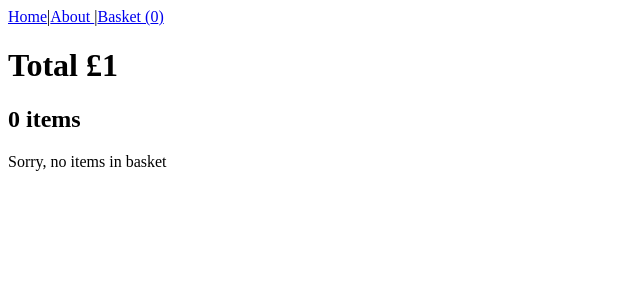
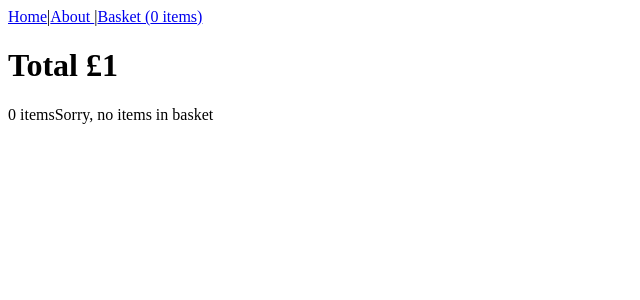
Before and after one commit to black-codher-bootcamp-2022-daly/unit-04-react-assessment-suzi01, a React (Create React App) app: page /basket in a window 1280 px wide. Shown: the top 300 px of the page, without its empty margins (0-640 px from the left). Built offline with nearby package versions, Linux system fonts and the light colour scheme.

Commit message:
Working on basket Tests: Basket component functionality > Displays empty basket

```diff
--- a/src/App.js
+++ b/src/App.js
@@ -7,6 +7,7 @@ import Basket from './components/Basket'
 import Header from './components/Header'
 import ProductList from './components/ProductList'
 import Search from './components/Search'
+import BasketCount from './components/BasketCount';
 
 
 
@@ -32,6 +33,7 @@ function App() {
       // else if((product.trackId === id && product.inBasket === true) || (product.artistId === id && product.inBasket === true)) {
       //   removeFromBasket(id)
       // }
+      return product
     })
 
       console.log(count)
@@ -46,8 +48,10 @@ function App() {
         console.log('product', product)
         console.log('artistId', product.artistId)
         newData.push(product)
-      }}
-      )
+      }
+      return product
+       })
+
     }
 
   function removeFromBasket(id){
@@ -100,7 +104,7 @@ function App() {
     const [term, setTerm] = useState("")
     // console.log("This", books)
     return <>
-            <Header itemCount={basket.length}/>
+            <Header itemCount={<BasketCount basketCount={basket.length} />}/>
             <h2>Welcome to the Bookcase App</h2>
             {/* <Search keyword={keyword} setKeyword={setKeyword} search={search}/> */}
             <Search term={term} setTerm={setTerm} search={search}/>
@@ -113,7 +117,7 @@ function App() {
   function BasketList() {
     // console.log("This", basket)
     return <>
-            <Header itemCount={basket.length}/>
+            <Header itemCount={<BasketCount basketCount={basket.length} />}/>
             {/* {console.log(basket)} */}
             {/* {console.log('count', count)} */}
             { <Basket basket={basket} location='basket' removeFromBasket={removeFromBasket} basketCount={count} basketTotal={total} /> }
--- a/src/components/Basket.js
+++ b/src/components/Basket.js
@@ -7,10 +7,10 @@ const Basket = ({basket, ...props}) => {
   const {location, basketCount, basketTotal, removeFromBasket} = props
   // const { basketTotal} = total
     // console.log('basket', basket)
-    console.log('props',basketTotal)
+    // console.log('props',basketTotal)
     // console.log(total)
   return <>
-    <h1>Total £{basketTotal === 0 ? `0.00` : <BasketTotal basketTotal={basketTotal} />}</h1>
+    <h1>Total £{<BasketTotal basketTotal={basketTotal} />}</h1>
     <BasketCount basketCount={basketCount} />
     {/* <BasketTotal basketTotal={basketTotal} /> */}
     {/* {props.inBasket === true} */}
@@ -18,7 +18,7 @@ const Basket = ({basket, ...props}) => {
     <BasketCount />    */}
     {/* {products.length !== 0 && products.map(product => <Product key={product.id} media={product} addToBasket={props.addToBasket}/>)} */}
     {/* {basket.length ===0 ? 'Sorry, no items in basket' : <Product location="basket" products={basket} />} */}
-    {basket.length ===0 ? 'Sorry, no items in basket' : basket.map(basketItem =>
+    {basket.length === 0 ? 'Sorry, no items in basket' : basket.map(basketItem =>
       <Product location={location} key={basketItem.trackId} item={basketItem} removeFromBasket={removeFromBasket} inBasket={basketItem.inBasket} />
      )}
 
--- a/src/components/BasketCount.js
+++ b/src/components/BasketCount.js
@@ -4,9 +4,9 @@ import React from 'react'
 const BasketCount = (props) => {
   // console.log('basketcount props', props)
   return (
-    <div>
-      <h2>{props.basketCount === 1 ? `${props.basketCount} item` : `${props.basketCount} items`}</h2>
-    </div>
+
+      <span>{props.basketCount === 1 ? `${props.basketCount} item` : `${props.basketCount} items`}</span>
+
   )
 }
 
```
